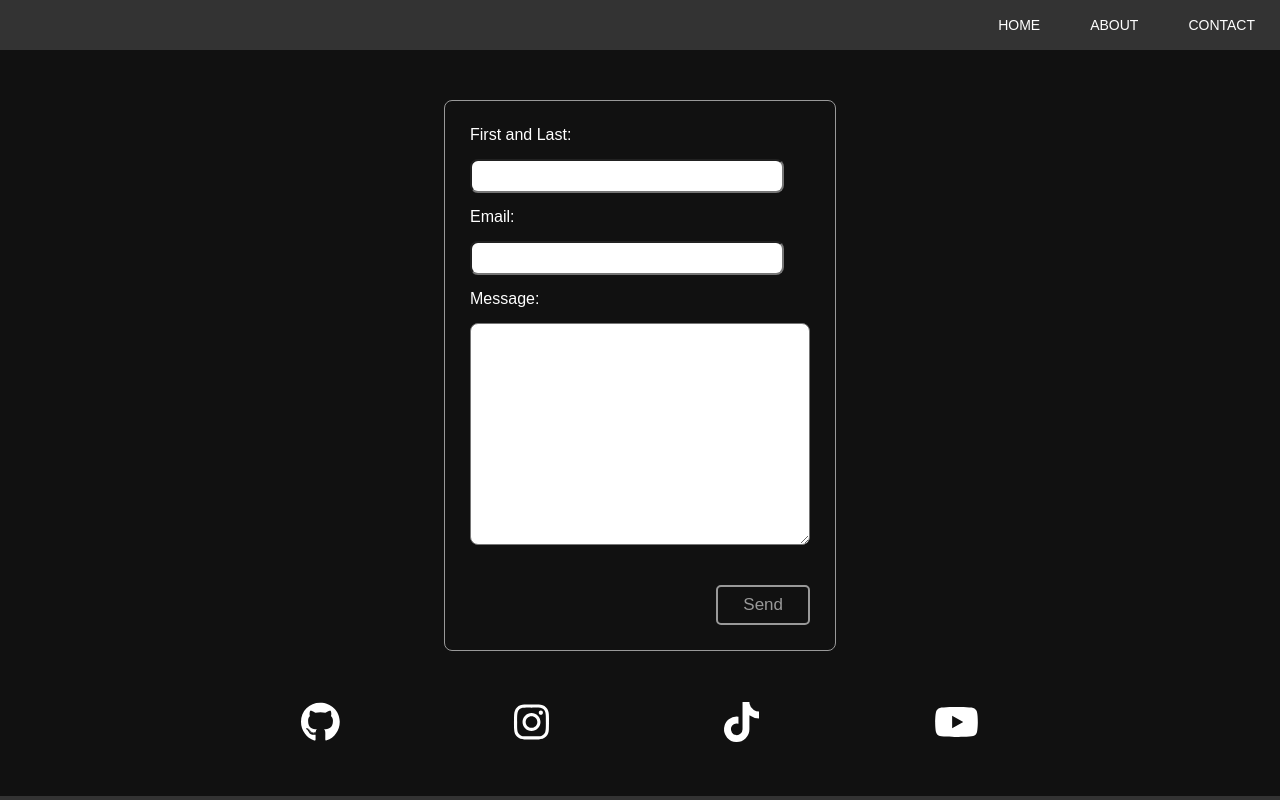
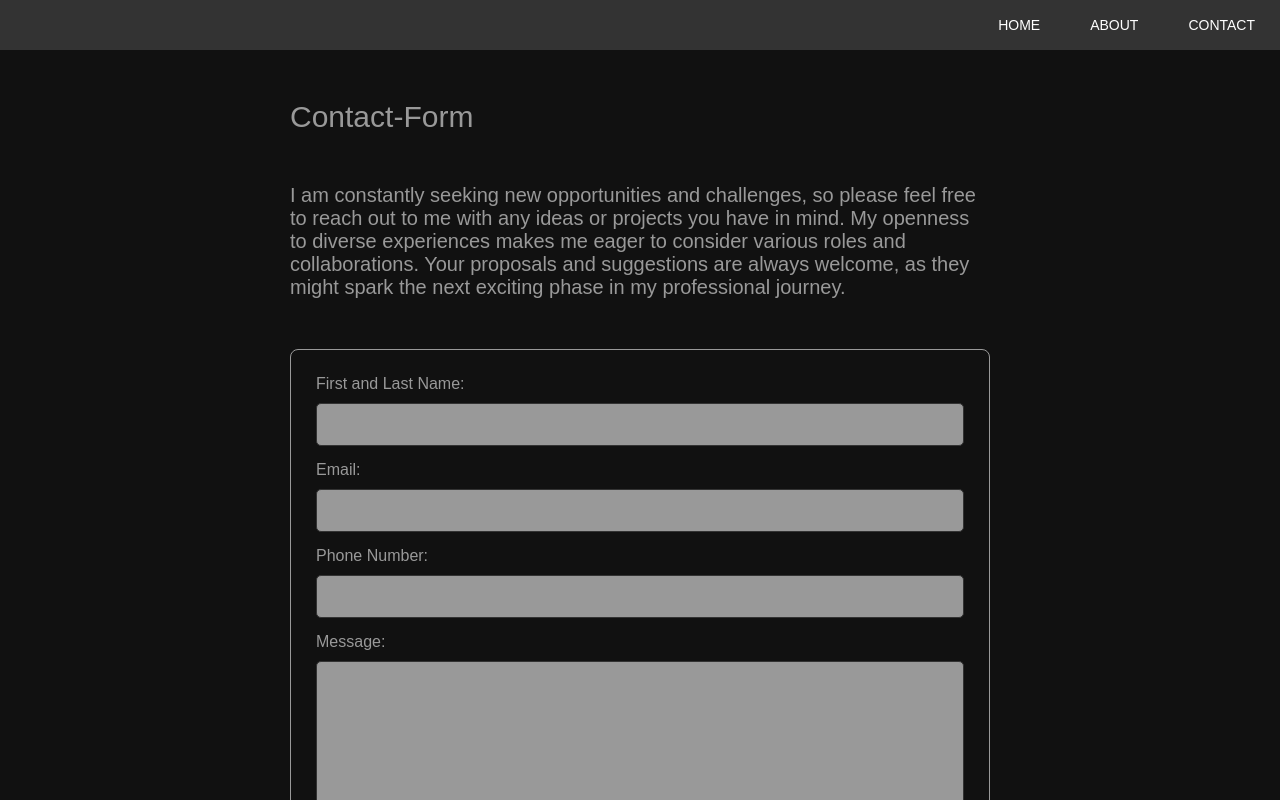
Before and after one commit to 12jihan/webjehoff, an Angular app: page /contact in a window 1280 px wide. Shown: the top 800 px of the page. Built offline with nearby package versions, Linux system fonts and the light colour scheme.

Commit message:
made the contact form, still no blog though

```diff
--- a/src/app/core/components/bottom-banner/bottom-banner.component.scss
+++ b/src/app/core/components/bottom-banner/bottom-banner.component.scss
@@ -5,14 +5,14 @@
     justify-content: center;
     gap: 175px;
     a {
-        color: white;
+        color: #444;
         font-size: 40px;
         text-decoration: none;
         transition: color 0.3s;
     }
 
     a:hover {
-        color: #333;
+        color: #999;
 
     }
 }
--- a/src/app/features/contact/contact.component.html
+++ b/src/app/features/contact/contact.component.html
@@ -1,9 +1,22 @@
-<div class="contact-container">
-    <!-- <h2>Leave me a message!</h2> -->
+<section class="contact-section">
+    <div class="contact-wrapper">
+        <h1 class="title">Contact-Form</h1>
+        <p class="short-blurb">
+            I am constantly seeking new opportunities and challenges, so please feel free to reach out to me with any
+            ideas
+            or projects you have in mind. My openness to diverse experiences makes me eager to consider various roles
+            and
+            collaborations. Your proposals and suggestions are always welcome, as they might spark the next exciting
+            phase
+            in my professional journey.
+        </p>
+
         <div class="contact-form">
-        <label>First and Last:</label>
+            <label>First and Last Name:</label>
             <input>
             <label>Email:</label>
+            <input>
+            <label>Phone Number:</label>
             <input>
             <label>Message:</label>
             <textarea name="" id="" cols="30" rows="10"></textarea>
@@ -12,3 +25,4 @@
             </div>
         </div>
     </div>
+</section>
--- a/src/app/features/contact/contact.component.scss
+++ b/src/app/features/contact/contact.component.scss
@@ -1,44 +1,68 @@
-.contact-container {
+section {
+    width: 100%;
     display: flex;
     flex-direction: row;
     justify-content: center;
-    // width: 700px;
+
+    .contact-wrapper {
+        width: 700px;
+        display: flex;
+        flex-direction: column;
+        justify-content: center;
+        gap: 50px;
         margin-top: 50px;
+
+        .title {
+            color: #999;
+            font-size: 30px;
+            font-weight: 300;
+        }
+
+        .short-blurb {
+            font-size: 20px;
+            color: #999;
+        }
 
         .contact-form {
             display: flex;
             flex-direction: column;
             justify-content: center;
-        gap: 15px;
+            padding: 25px;
             border: 1px solid #999;
             border-radius: 8px;
-        padding: 25px;
 
             label {
-            color: white;
+                color: #999;
+                margin-bottom: 10px;
+
             }
 
             input {
-            min-width: 300px;
-            max-width: 300px;
                 font-size: 18px;
-            padding: 5px;
-            height: 20px;
-            border-radius: 8px;
-
+                padding: 10px;
+                color: #333;
+                border: 1px solid #333;
+                background-color: #999;
+                border-radius: 5px;
+                margin-bottom: 15px;
             }
 
             textarea {
                 font-size: 18px;
-            padding: 5px;
-            border-radius: 8px;
+                padding: 10px;
+                border-radius: 5px;
+                color: #333;
+                border: 1px solid #333;
+                background-color: #999;
             }
 
             .button-group {
+                margin-top: 25px;
                 display: flex;
                 flex-direction: row;
-            justify-content: end;
-            margin-top: 25px;
+                justify-content: flex-end;
             }
         }
+
     }
+}
```
Lines whose indentation alone changed are shown as unchanged.
